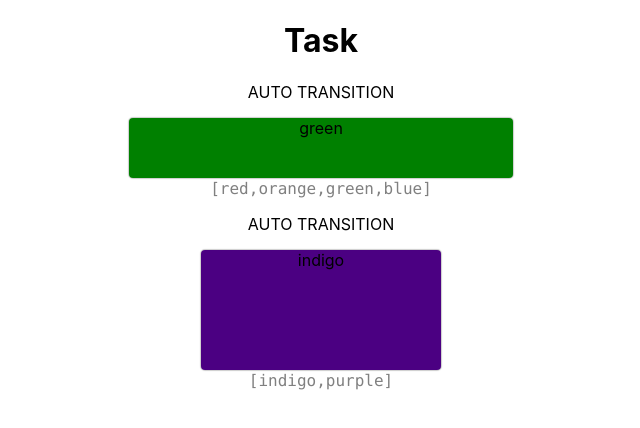
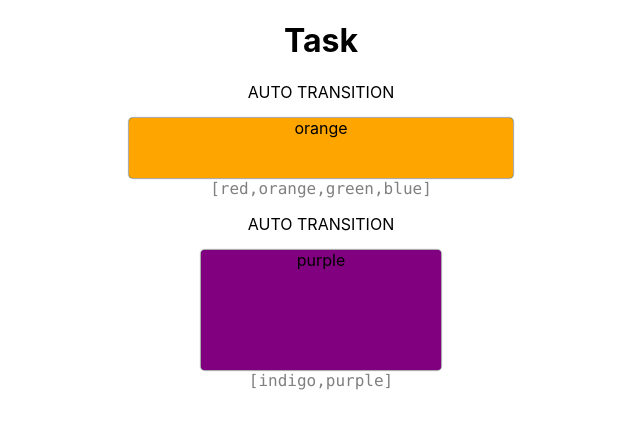
Before and after one commit to heo-it/multi-slider, a React (Create React App) app: page / in a window 1280 px wide. Shown: the top 428 px of the page, without its empty margins (319-959 px from the left). Built offline with nearby package versions, Linux system fonts and the light colour scheme.

Commit message:
fix: 자동 슬라이드 오류 수정

```diff
--- a/package.json
+++ b/package.json
@@ -3,6 +3,8 @@
   "version": "0.1.0",
   "private": true,
   "dependencies": {
+    "@emotion/react": "^11.10.5",
+    "@emotion/styled": "^11.10.5",
     "@testing-library/jest-dom": "^5.16.5",
     "@testing-library/react": "^13.4.0",
     "@testing-library/user-event": "^13.5.0",
--- /dev/null
+++ b/src/components/Slider.js
@@ -0,0 +1,78 @@
+import React, { useEffect, useState, useRef } from 'react';
+import useInterval from '../hooks/useInterval';
+import styled from '@emotion/styled';
+
+const Slider = function ({ colors, width, height }) {
+  const [currentIndex, setCurrentIndex] = useState(0);
+  const currentDom = useRef(null);
+
+  /**
+   * @description 자동 슬라이드 기능
+   */
+  function handleSlide(index) {
+    if (index < colors.length - 1) {
+      return index + 1;
+    } else {
+      return 0;
+    }
+  }
+
+  useInterval(() => {
+    currentDom.current.style = animationStyle(colors[currentIndex]);
+  }, 3000);
+
+  useInterval(() => {
+    /** handle Index */
+    setCurrentIndex(prev => handleSlide(prev));
+  }, 3100);
+
+  useEffect(() => {
+    currentDom.current.style = orgStyle(colors[currentIndex]);
+  }, [currentIndex]);
+
+  return (
+    <div className='cards' style={{ width: width, height: height }}>
+      <SliderItem
+        color={colors[handleSlide(currentIndex)]}
+        isNext={true}
+      >
+        {colors[handleSlide(currentIndex)]}
+      </SliderItem>
+      <SliderItem
+        id='card'
+        ref={currentDom}
+        color={colors[currentIndex]}
+        isCurrent={true}
+      >
+        {colors[currentIndex]}
+      </SliderItem>
+    </div>
+  )
+}
+
+export default Slider;
+
+
+const animationStyle = color => `
+  background-color:${color};
+  transform: translate3d(100%, 0, 0);
+  opacity: 0;
+  transition: 0.3s ease 0s
+`;
+
+const orgStyle = color => `
+  background-color:${color};
+  transform: translate3d(0%, 0, 0);
+  opacity: 1;
+  transition: ''
+`;
+
+const SliderItem = styled.div`
+  width: 100%;
+  height: 100%;
+  position: absolute;
+  border-radius: 4px;
+  box-shadow: 0px 0px 1px 1px rgb(0 0 0 / 20%);
+  background-color: ${({ color }) => color};
+  transform: translate3d(0%, 0, 0);
+`;
--- a/src/components/SliderBlock.jsx
+++ b/src/components/SliderBlock.jsx
@@ -1,59 +1,14 @@
-import React, { useState, useRef, useEffect} from 'react';
+import React, { useState } from 'react';
+import Slider from './Slider';
 
 const SliderBlock = function ({ colors, width, height }) {
-  const [currentIndex, setCurrentIndex] = useState(0);
   const [action, setAction] = useState('AUTO TRANSITION');
-  const slideRef = useRef(null);
-
-  /**
-   * @description 자동 슬라이드 기능
-   */
-  useEffect(() => {
-    const timer = setInterval(
-      () => {
-        slideRef.current.style.transform = 'translate3d(0%, 0, 0)';
-        slideRef.current.style.opacity = 1;
-
-        if (currentIndex < colors.length - 1) {
-          setCurrentIndex(prev => prev + 1);
-        } else {
-          setCurrentIndex(0);
-        }
-      }, 3000);
-
-    return () => {
-      if (slideRef.current) {
-        slideRef.current.style.transform = 'translate3d(100%, 0, 0)';
-        slideRef.current.style.transition = '0.3s ease 0s';
-        slideRef.current.style.opacity = 0;
-      }
-      clearInterval(timer);
-    };
-  }, [currentIndex]);
 
   return (
     <>
       <div className='card-wrapper'>
         <p>{action}</p>
-        <div className='cards' style={{ width: width, height: height }}>
-          <div
-            className='card'
-            key={colors[currentIndex]}
-            style={{ backgroundColor: colors[currentIndex] }}
-            ref={slideRef}
-          >
-            {colors[currentIndex]}
-          </div>
-          <div
-            className='card'
-            key={colors[currentIndex === colors.length - 1 ? 0 : currentIndex + 1]}
-            style={{
-              backgroundColor: colors[currentIndex === colors.length - 1 ? 0 : currentIndex + 1]
-            }}
-          >
-            {colors[currentIndex === colors.length - 1 ? 0 : currentIndex + 1]}
-          </div>
-        </div>
+        <Slider colors={colors} width={width} height={height} />
       </div>
       <code>{`[${colors.toString()}]`}</code>
     </>
--- /dev/null
+++ b/src/hooks/useInterval.js
@@ -0,0 +1,17 @@
+import { useEffect, useLayoutEffect, useRef } from 'react';
+
+export default function useInterval(callback, delay) {
+  const savedCallback = useRef();
+
+  useLayoutEffect(() => {
+    savedCallback.current = callback;
+  }, [callback]);
+
+  useEffect(() => {
+    if (!delay && delay !== 0) {
+      return undefined;
+    }
+    const id = setInterval(() => savedCallback.current(), delay);
+    return () => clearInterval(id);
+  }, [delay]);
+}
--- a/src/index.js
+++ b/src/index.js
@@ -6,9 +6,7 @@ import reportWebVitals from './reportWebVitals';
 
 const root = ReactDOM.createRoot(document.getElementById('root'));
 root.render(
-  <React.StrictMode>
-    <App />
-  </React.StrictMode>
+  <App />
 );
 
 // If you want to start measuring performance in your app, pass a function
```
